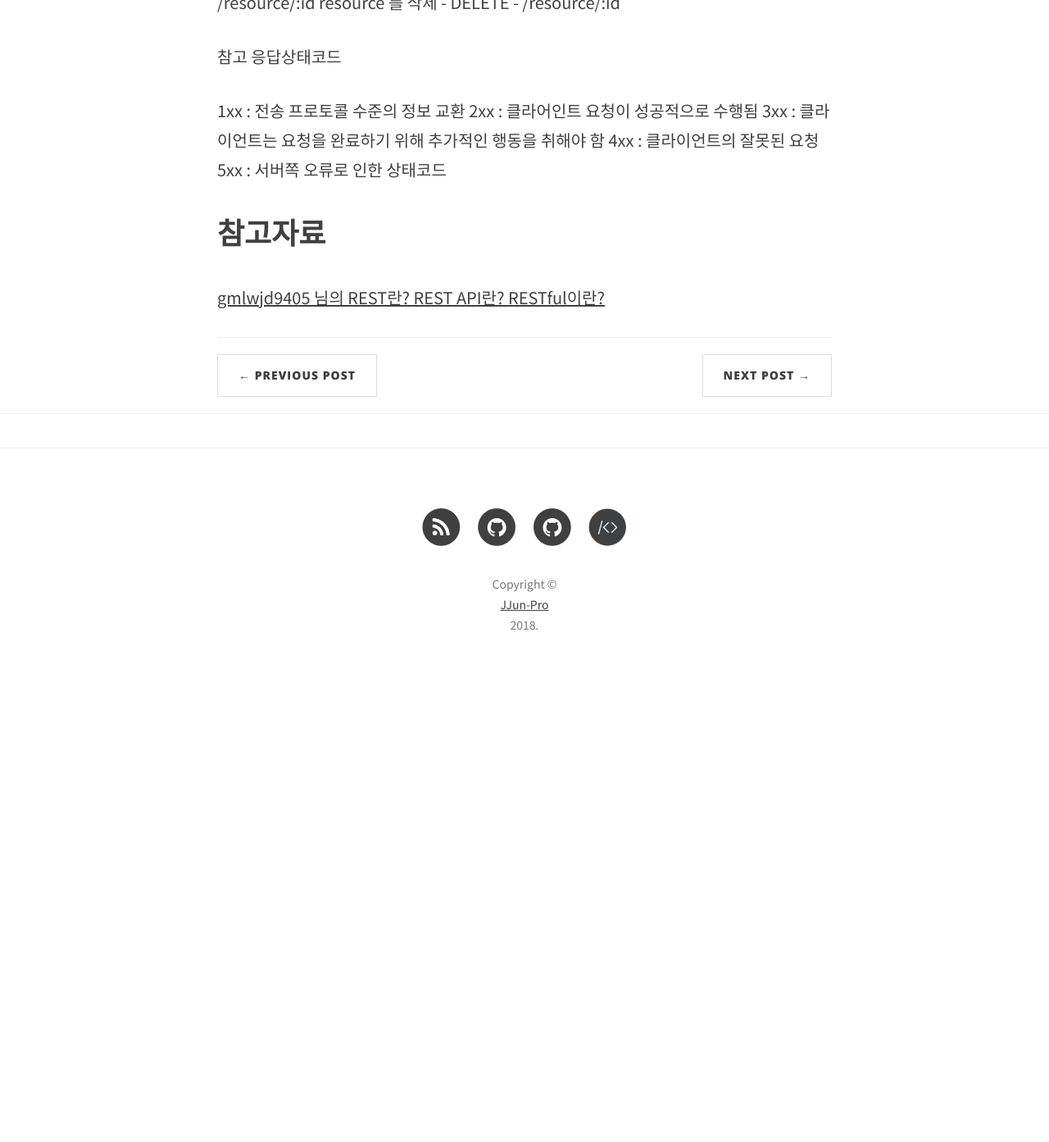
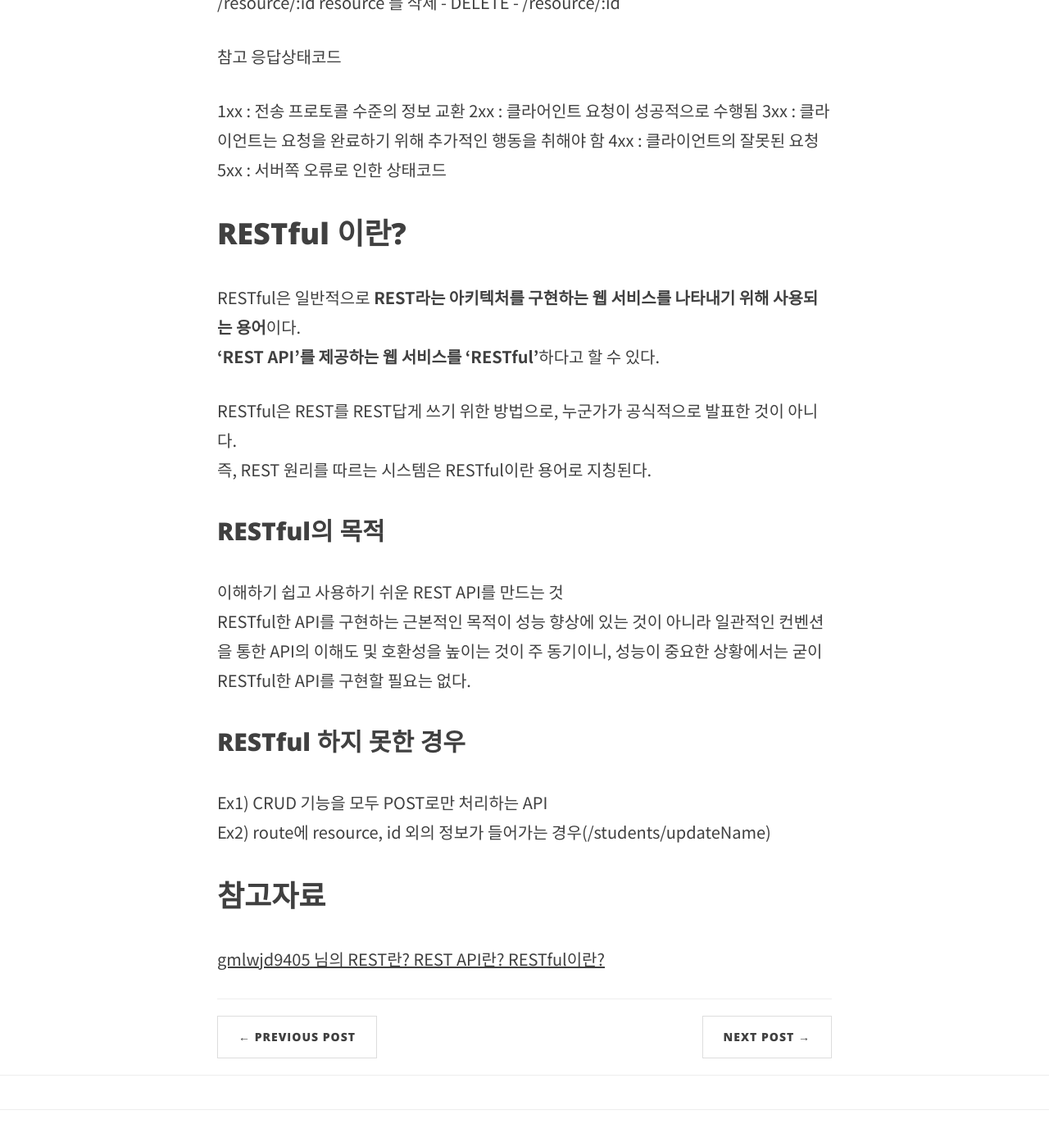
Before and after one commit to alalstjr/jjunpro.github.io, a Jekyll site: the page built from _posts/2019-07-05-REST란? REST API란? RESTful이란? (출처 표시).md, in a window 1280 px wide and 1400 px high, scrolled down 7925 px. Shown: the top 1393 px of the window at 82% size. Built offline with Jekyll 4.4.1, drawn with Linux system fonts in a browser that asks for light colours; nearby versions of some CDN libraries; our own code applies the rules of GitHub Pages for plain Markdown files; comment, search, counter and statistics services are not loaded; before the commit the page ends 8765 px from its top, so only the background shows below that.

Commit message:
Update 2019-07-05-REST란? REST API란? RESTful이란? (출처 표시).md

```diff
--- a/_posts/2019-07-05-REST란? REST API란? RESTful이란? (출처 표시).md
+++ b/_posts/2019-07-05-REST란? REST API란? RESTful이란? (출처 표시).md
@@ -220,6 +220,24 @@ resource 를 삭제 - DELETE - /resource/:id
 4xx : 클라이언트의 잘못된 요청
 5xx : 서버쪽 오류로 인한 상태코드
 
+# RESTful 이란?
+
+RESTful은 일반적으로 <b>REST라는 아키텍처를 구현하는 웹 서비스를 나타내기 위해 사용되는 용어</b>이다. <br/>
+<b>‘REST API’를 제공하는 웹 서비스를 ‘RESTful’</b>하다고 할 수 있다.
+
+RESTful은 REST를 REST답게 쓰기 위한 방법으로, 누군가가 공식적으로 발표한 것이 아니다. <br/>
+즉, REST 원리를 따르는 시스템은 RESTful이란 용어로 지칭된다.
+
+## RESTful의 목적
+
+이해하기 쉽고 사용하기 쉬운 REST API를 만드는 것 <br/>
+RESTful한 API를 구현하는 근본적인 목적이 성능 향상에 있는 것이 아니라 일관적인 컨벤션을 통한
+API의 이해도 및 호환성을 높이는 것이 주 동기이니, 성능이 중요한 상황에서는 굳이 RESTful한 API를 구현할 필요는 없다.
+
+## RESTful 하지 못한 경우
+
+Ex1) CRUD 기능을 모두 POST로만 처리하는 API <br/>
+Ex2) route에 resource, id 외의 정보가 들어가는 경우(/students/updateName)
 
 # 참고자료
 
```
